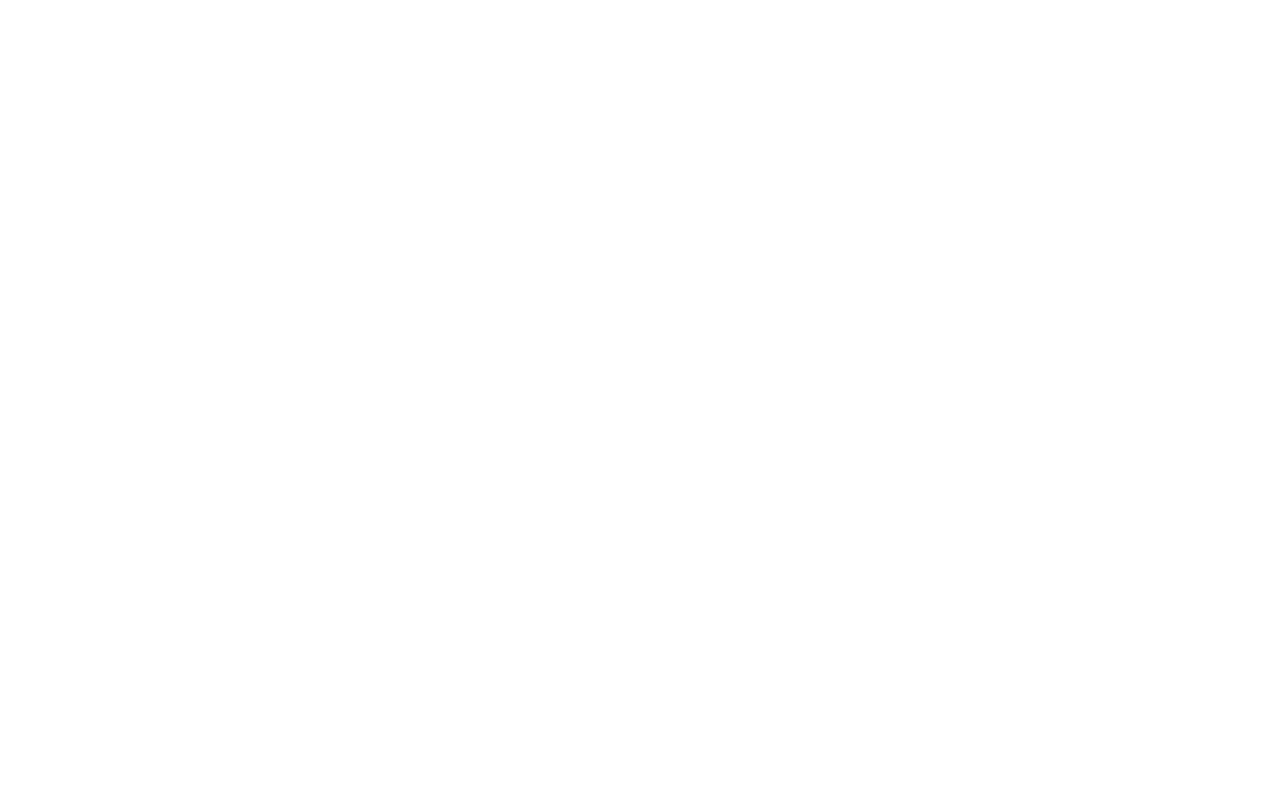
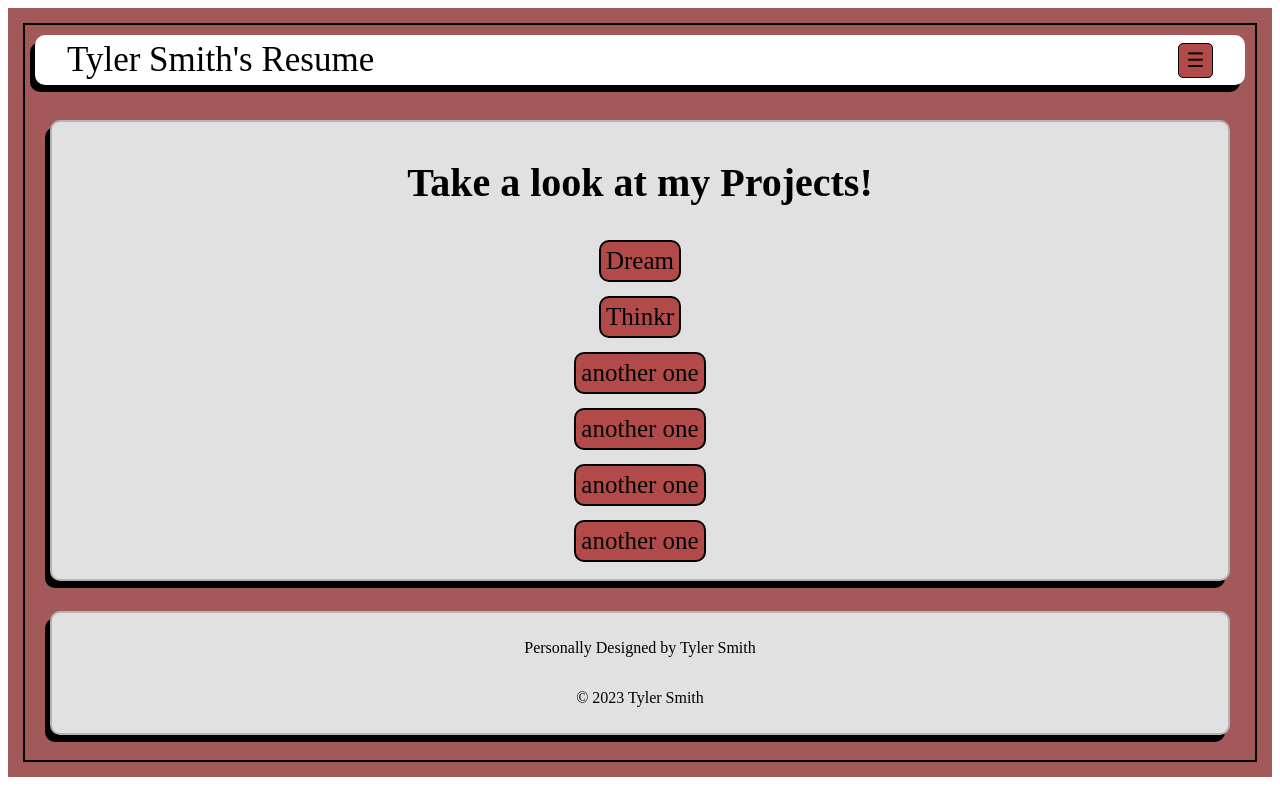
Before and after one commit to Atlessc/ts-portfolio-final, a React (Vite) app: page /projects in a window 1280 px wide. Before the commit this address had no page. Built offline with nearby package versions, Linux system fonts and the light colour scheme.

Commit message:
add new page "projects" and add styling

```diff
--- a/src/App.css
+++ b/src/App.css
@@ -5,8 +5,3 @@
     background-color: rgb(163, 89, 89);
     color: antiquewhite;
 }
-
-.App {
-    border: 2px solid red;
-    height: 100vh;
-}
--- /dev/null
+++ b/src/components/Projects.jsx
@@ -0,0 +1,35 @@
+import { FooterSection } from "./footer";
+import { NavSection } from "./nav";
+import "./component.css";
+
+export default function ProjectsPage() {
+    return (
+        <div className="Container">
+            <NavSection />
+        <div className="ProjectsContainer">
+            <h1 className="Projects-Heading">Take a look at my Projects!</h1>
+            <div className="Projects">
+            <a href="https://dream-v2.vercel.app/" target="_blank" className="ProjectLinks">
+                <div>Dream</div>
+            </a>
+            <a href="https://thinkr.vercel.app/" target="_blank" className="ProjectLinks">
+                <div>Thinkr</div>
+            </a>
+            <a href="#" target="_blank" className="ProjectLinks" >
+                <div>another one</div>
+            </a>
+            <a href="#" target="_blank" className="ProjectLinks" >
+                <div>another one</div>
+            </a>
+            <a href="#" target="_blank" className="ProjectLinks" >
+                <div>another one</div>
+            </a>
+            <a href="#" target="_blank" className="ProjectLinks" >
+                <div>another one</div>
+            </a>
+            </div>
+        </div>
+        <FooterSection />
+        </div>
+    )
+}
--- a/src/components/component.css
+++ b/src/components/component.css
@@ -1,9 +1,8 @@
 .Container {
-    border: 2px solid blueviolet;
+    border: 2px solid rgb(0, 0, 0);
     display: flex;
     flex-direction: column;
     height: 70%;
-    background-color: rgb(165, 165, 165);
     margin: 15px;
     padding: 10px;
 }
@@ -20,7 +19,7 @@
     position: sticky;
     top: 0;
     z-index: 10;
-    box-shadow: -5px 5px  rgba(0, 0, 0, 1);
+    box-shadow: -5px 7px 0px rgba(0, 0, 0, 1);
     border-radius: 10px;
     -webkit-border-radius: 10px;
     -moz-border-radius: 10px;
@@ -79,11 +78,67 @@
     align-items: center;
 }
 
-.Footer {
-    border: 2px solid rgb(0, 255, 34);
+.ProjectsContainer {
+    border: 2px solid rgb(180, 180, 180);
+    background-color: rgb(225, 225, 225);
     display: flex;
     flex-direction: column;
-    background-color: rgb(255, 103, 103);
+    justify-content: center;
+    align-items: center;
+    height: fit-content;
+    padding: 10px;
+    margin: 15px;
+    box-shadow: -5px 7px 0px rgba(0, 0, 0, 1);
+    border-radius: 10px;
+    -webkit-border-radius: 10px;
+    -moz-border-radius: 10px;
+    -ms-border-radius: 10px;
+    -o-border-radius: 10px;
+}
+
+.Projects-Heading {
+    font-size: 40px;
+    color: rgb(0, 0, 0);
+}
+
+.Projects {
+    display: flex;
+    flex-direction: column;
+    justify-content: center;
+    align-items: center;
+
+}
+
+.ProjectLinks {
+    border: 2px solid black;
+    background-color: rgb(178, 74, 74);
+    width: fit-content;
+    height: fit-content;
+    margin: 7px;
+    padding: 5px;
+    text-decoration: none;
+    color: rgb(0, 0, 0);
+    border-radius: 10px;
+    font-size: 25px;
+}
+
+.Footer {
+    display: flex;
+    flex-direction: row;
+    justify-content: center;
+    align-items: center;
+    border: 2px solid rgb(180, 180, 180);
+    background-color: rgb(225, 225, 225);
+    color: black;
+    display: flex;
+    flex-direction: column;
     margin: 15px;
     padding: 10px;
+    box-shadow: -5px 7px 0px rgba(0, 0, 0, 1);
+    border-radius: 10px;
+    -webkit-border-radius: 10px;
+    -moz-border-radius: 10px;
+    -ms-border-radius: 10px;
+    -o-border-radius: 10px;
+
 }
--- a/src/components/nav.jsx
+++ b/src/components/nav.jsx
@@ -20,6 +20,7 @@
                 <div className="NavLinks">
                     <Link to="/" className="NavItem">Home</Link>
                     <Link to="/resume" className="NavItem">Resume</Link>
+                    <Link to="/projects" className="NavItem">Projects</Link>
                     <Link to="/contact" className="NavItem">Contact</Link>
                 </div>
                 :
--- a/src/main.jsx
+++ b/src/main.jsx
@@ -5,6 +5,7 @@
 import { BrowserRouter, Routes, Route } from 'react-router-dom'
 import { ResumePage } from './components/resume.jsx'
 import { ContactPage } from './components/ContactMe.jsx'
+import ProjectsPage from './components/Projects.jsx'
 
 ReactDOM.createRoot(document.getElementById('root')).render(
   <React.StrictMode>
@@ -12,6 +13,7 @@
       <Routes>
         <Route path="/" element={<App />} />
         <Route path="/resume" element={<ResumePage />} />
+        <Route path="/projects" element={<ProjectsPage />} />
         <Route path="/contact" element={<ContactPage />} />
       </Routes>
     </BrowserRouter>
```
